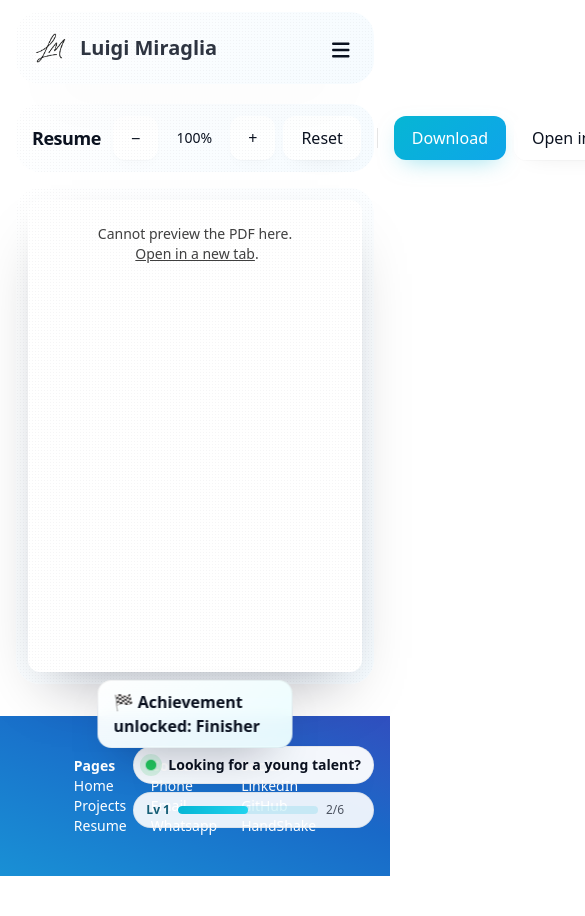
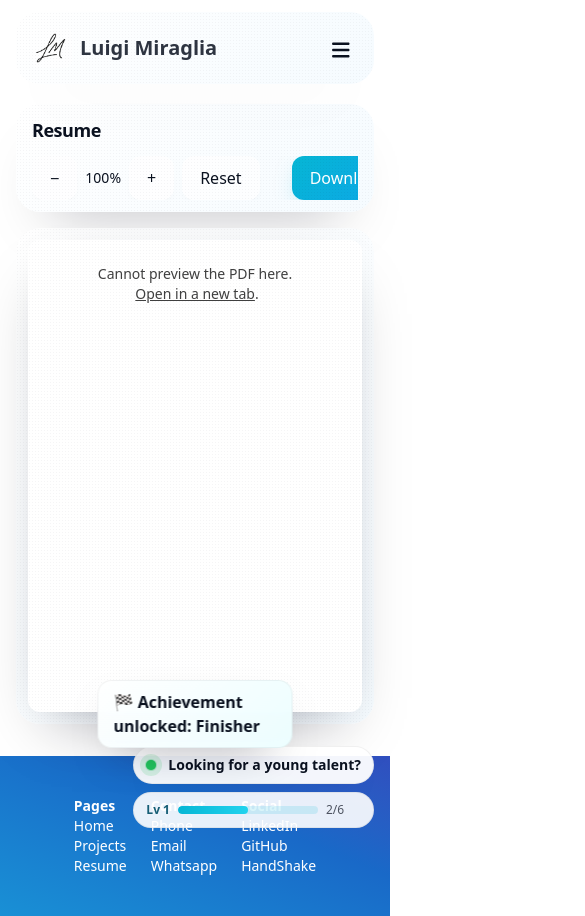
Before and after one commit to luigimiraglia/luigi-portfolio, a Next.js app: page /resume in a window 390 px wide. Shown: the top 916 px of the page, 585 px wide, since content can reach past the window. Before the commit the page ends 876 px from the top, so only its background shows below. Built offline with nearby package versions, Linux system fonts and the light colour scheme.

Commit message:
fixed bug

```diff
--- a/app/resume/page.tsx
+++ b/app/resume/page.tsx
@@ -30,16 +30,16 @@ export default function ResumePage() {
 
   return (
     <main className="mx-4 my-8 xl:mx-auto max-w-screen-xl">
-      <header className="glass-box mb-4 flex items-center justify-between gap-3 px-4 py-3 sm:px-6 sm:py-4">
+      <header className="glass-box mb-4 flex flex-col gap-3 px-4 py-3 sm:flex-row sm:items-center sm:justify-between sm:px-6 sm:py-4">
         <h1 className="text-lg font-semibold tracking-tight">Resume</h1>
-        <div className="flex items-center gap-2">
+        <div className="flex items-center gap-2 overflow-x-auto whitespace-nowrap sm:overflow-visible">
           <button onClick={zoomOut} className="btn-soft" aria-label="Zoom out">−</button>
           <span className="w-14 text-center tabular-nums text-sm">{(scale * 100).toFixed(0)}%</span>
           <button onClick={zoomIn} className="btn-soft" aria-label="Zoom in">+</button>
           <button onClick={resetZoom} className="btn-soft" aria-label="Reset zoom">Reset</button>
           <div className="mx-2 h-5 w-px bg-black/10" />
-          <button onClick={handleDownload} className="btn-primary">Download</button>
-          <button onClick={openNewTab} className="btn-soft">Open in new tab</button>
+          <button onClick={handleDownload} className="btn-primary flex-shrink-0">Download</button>
+          <button onClick={openNewTab} className="btn-soft flex-shrink-0">Open in new tab</button>
         </div>
       </header>
 
```
